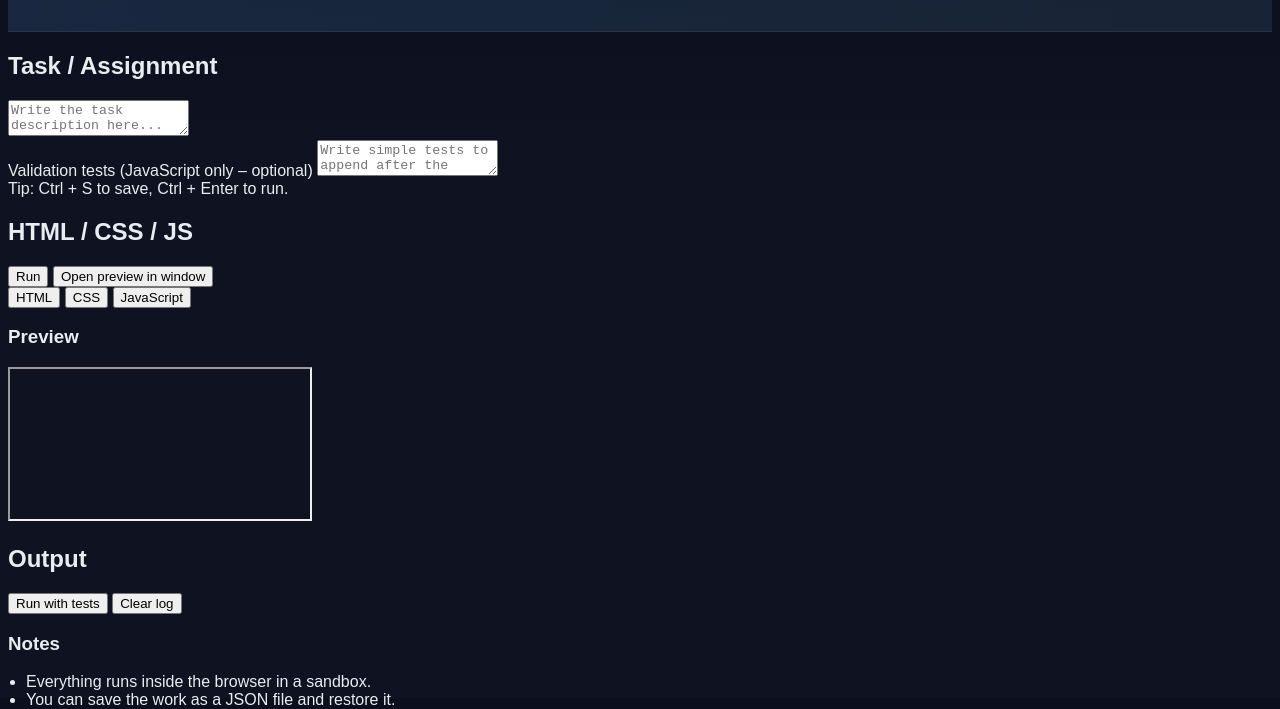
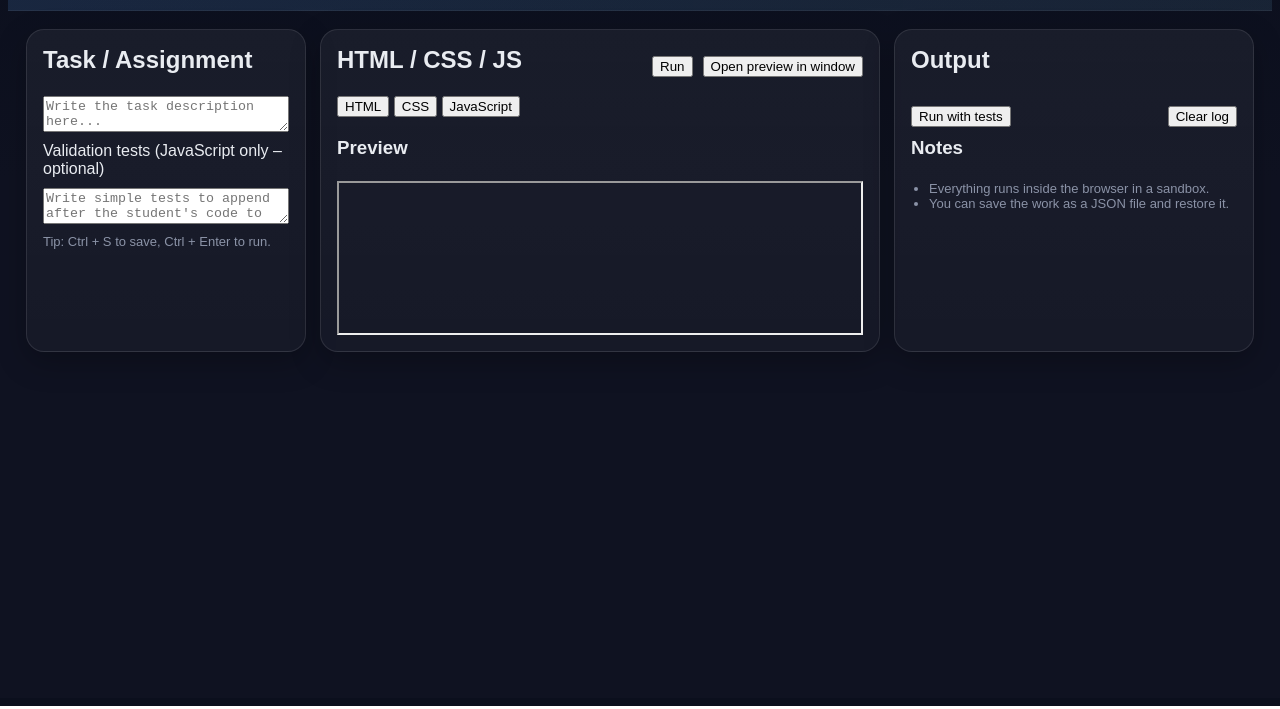
Before and after one commit to devkovmtl/html-code-editor, a plain HTML site: page index.html in a window 1280 px wide. Shown: the part 102-811 px from the top of the page. Drawn offline with Linux system fonts and the light colour scheme.

Commit message:
card and row css

```diff
--- a/styles.css
+++ b/styles.css
@@ -65,3 +65,57 @@ header {
 .title {
   font-size: clamp(18px, 2vw, 22px);
 }
+
+main {
+  max-width: 1516px;
+  margin-inline: auto;
+  padding: 18px;
+  display: grid;
+  grid-template-columns: 280px 1fr 360px;
+  gap: var(--gap);
+}
+
+@media (max-width: 1100px) {
+  main {
+    grid-template-columns: 1fr;
+  }
+}
+
+.card {
+  background: linear-gradient(
+    180deg,
+    rgba(255, 255, 255, 0.05),
+    rgba(255, 255, 255, 0.03)
+  );
+  border: 1px solid rgba(255, 255, 255, 0.1);
+  border-radius: var(--radius);
+  box-shadow: 0 10px 30px rgba(0, 0, 0, 0.25);
+}
+
+.panel {
+  padding: 16px;
+}
+
+h2,
+h3 {
+  margin: 0 0 12px;
+}
+
+.muted {
+  color: var(--muted);
+  font-size: 13px;
+}
+
+.stack {
+  display: flex;
+  flex-direction: column;
+  gap: 10px;
+}
+
+.row {
+  display: flex;
+  align-items: center;
+  gap: 10px;
+  flex-wrap: wrap;
+  justify-content: space-between;
+}
```
